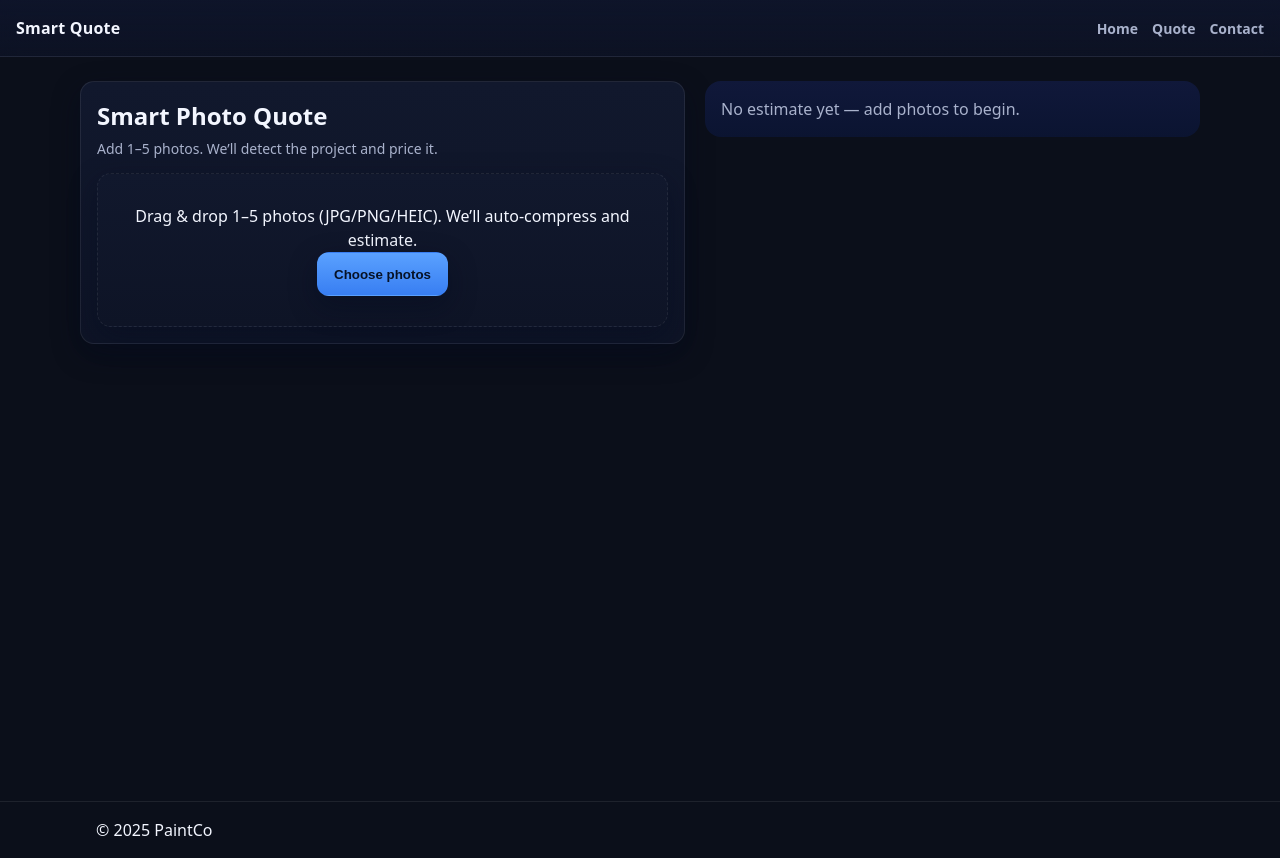
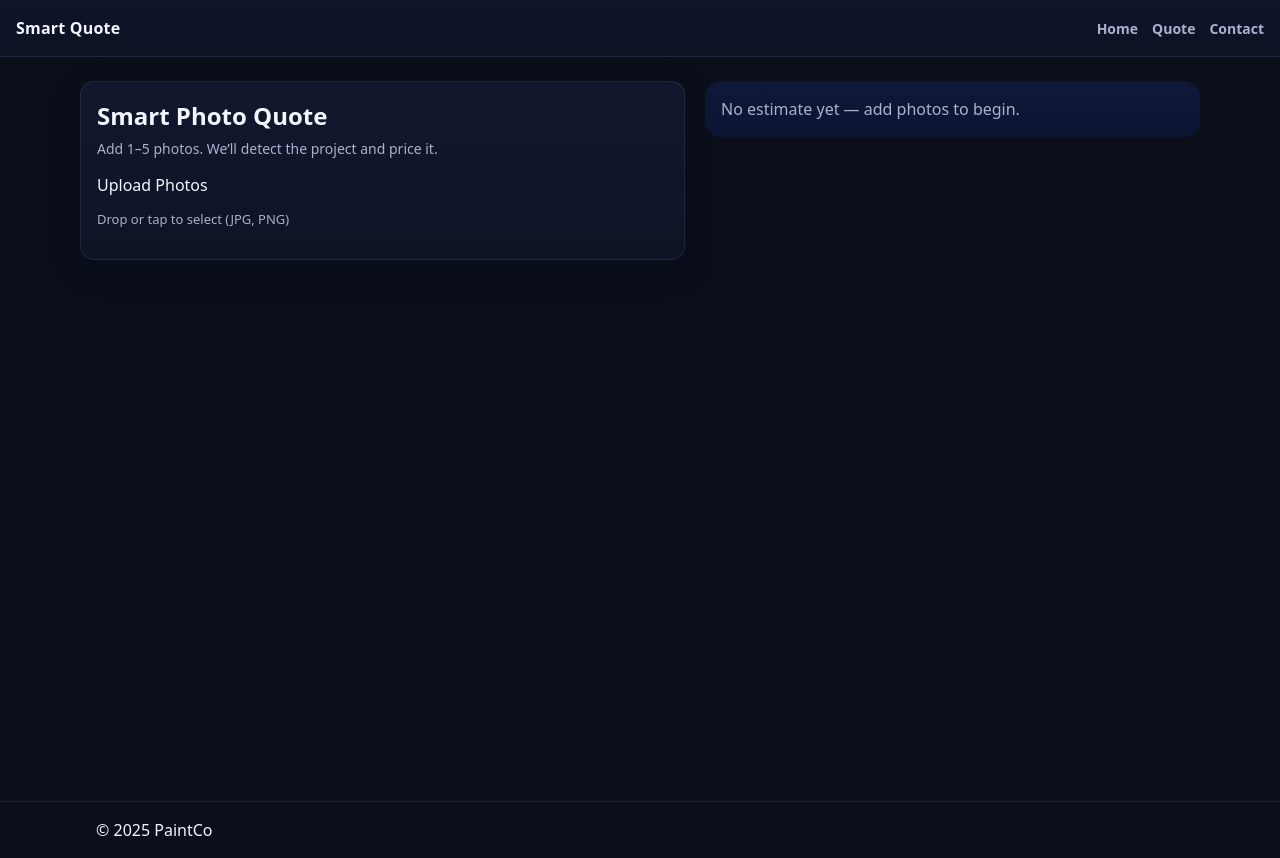
Before and after one commit to morpheus18-glitch/Paintco, a Next.js app in the folder painting-co/: page /quote in a window 1280 px wide. Built offline with nearby package versions, Linux system fonts and the light colour scheme.

Commit message:
Update UploadDropzone.tsx

```diff
--- a/painting-co/components/UploadDropzone.tsx
+++ b/painting-co/components/UploadDropzone.tsx
@@ -1,84 +1,43 @@
 'use client';
-import { useEffect, useRef, useState } from 'react';
-import { compressToJpeg } from '@lib/client-image';
 
-type Props = { onSubmit: (files: File[]) => void; disabled?: boolean; };
+import { useState } from 'react';
 
-export default function UploadDropzone({ onSubmit, disabled }: Props) {
-  const [raw, setRaw] = useState<File[]>([]);
-  const [processed, setProcessed] = useState<File[]>([]);
-  const [busy, setBusy] = useState(false);
-  const [autoKicked, setAutoKicked] = useState(false);
-  const inputRef = useRef<HTMLInputElement>(null);
+export default function UploadDropzone({ onSubmit }: { onSubmit: (files: File[], previews: string[]) => void }) {
+  const [dragOver, setDragOver] = useState(false);
 
-  const acceptList = 'image/*,.heic,.heif';
-  const takeFirst5 = (list: FileList | File[]) => Array.from(list).slice(0, 5);
-
-  const handleFiles = async (list: FileList | File[]) => {
-    const chosen = takeFirst5(list);
-    setRaw(chosen);
-    setBusy(true);
-    try {
-      const out: File[] = [];
-      for (const f of chosen) {
-        try {
-          const jpg = await compressToJpeg(f, { maxDim: 1600, targetBytes: 1.5 * 1024 * 1024 });
-          out.push(jpg);
-        } catch (e: any) {
-          console.warn('compress error', e);
-        }
-      }
-      setProcessed(out);
-    } finally {
-      setBusy(false);
-    }
-  };
-
-  // Auto-submit once we finish processing
-  useEffect(() => {
-    if (!busy && processed.length > 0 && !autoKicked) {
-      setAutoKicked(true);
-      onSubmit(processed);
-    }
-  }, [busy, processed, autoKicked, onSubmit]);
-
-  const onDrop = async (e: React.DragEvent<HTMLDivElement>) => {
-    e.preventDefault();
-    await handleFiles(e.dataTransfer.files);
-  };
-
-  const onPick = async (e: React.ChangeEvent<HTMLInputElement>) => {
-    if (e.target.files) await handleFiles(e.target.files);
+  const handleFiles = (files: FileList | null) => {
+    if (!files) return;
+    const arr = Array.from(files);
+    const previews = arr.map((f) => URL.createObjectURL(f));
+    onSubmit(arr, previews);
   };
 
   return (
-    <div className="grid" style={{ gap: 12, marginTop: 12 }}>
-      <div
-        className="card"
-        onDragOver={(e) => e.preventDefault()}
-        onDrop={onDrop}
-        style={{ textAlign: 'center', padding: '30px 20px', borderStyle: 'dashed' }}
-      >
-        <p style={{ margin: 0 }}>Drag & drop 1–5 photos (JPG/PNG/HEIC). We’ll auto-compress and estimate.</p>
-        <button className="btn" onClick={() => inputRef.current?.click()} disabled={disabled || busy}>
-          {busy ? 'Processing…' : 'Choose photos'}
-        </button>
-        <input ref={inputRef} type="file" accept={acceptList} multiple onChange={onPick} style={{ display: 'none' }} />
-      </div>
-
-      {raw.length > 0 && (
-        <div className="card">
-          <strong>Selected:</strong>
-          <ul style={{ marginTop: 8 }}>
-            {raw.map((f, i) => (
-              <li key={i}>{f.name}</li>
-            ))}
-          </ul>
-          <p style={{ color: '#a7b0d6', marginTop: 8, fontSize: 12 }}>
-            We’ll submit automatically once the images are optimized.
-          </p>
-        </div>
-      )}
+    <div
+      className={`dropzone ${dragOver ? 'over' : ''}`}
+      onDragOver={(e) => {
+        e.preventDefault();
+        setDragOver(true);
+      }}
+      onDragLeave={() => setDragOver(false)}
+      onDrop={(e) => {
+        e.preventDefault();
+        setDragOver(false);
+        handleFiles(e.dataTransfer.files);
+      }}
+    >
+      <input
+        type="file"
+        accept="image/*"
+        multiple
+        onChange={(e) => handleFiles(e.target.files)}
+        style={{ display: 'none' }}
+        id="file-input"
+      />
+      <label htmlFor="file-input" className="btn-primary">
+        Upload Photos
+      </label>
+      <p style={{ color: 'var(--muted)', fontSize: 13 }}>Drop or tap to select (JPG, PNG)</p>
     </div>
   );
 }
```
